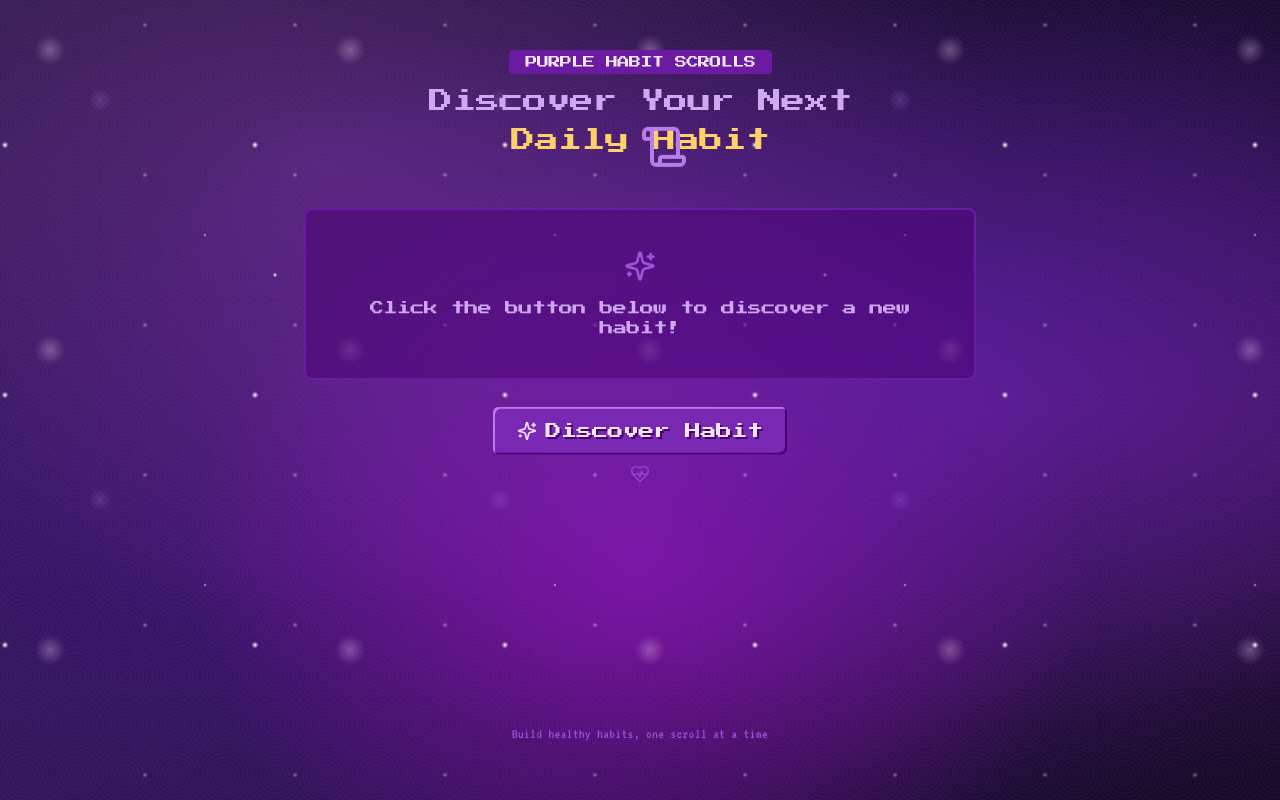
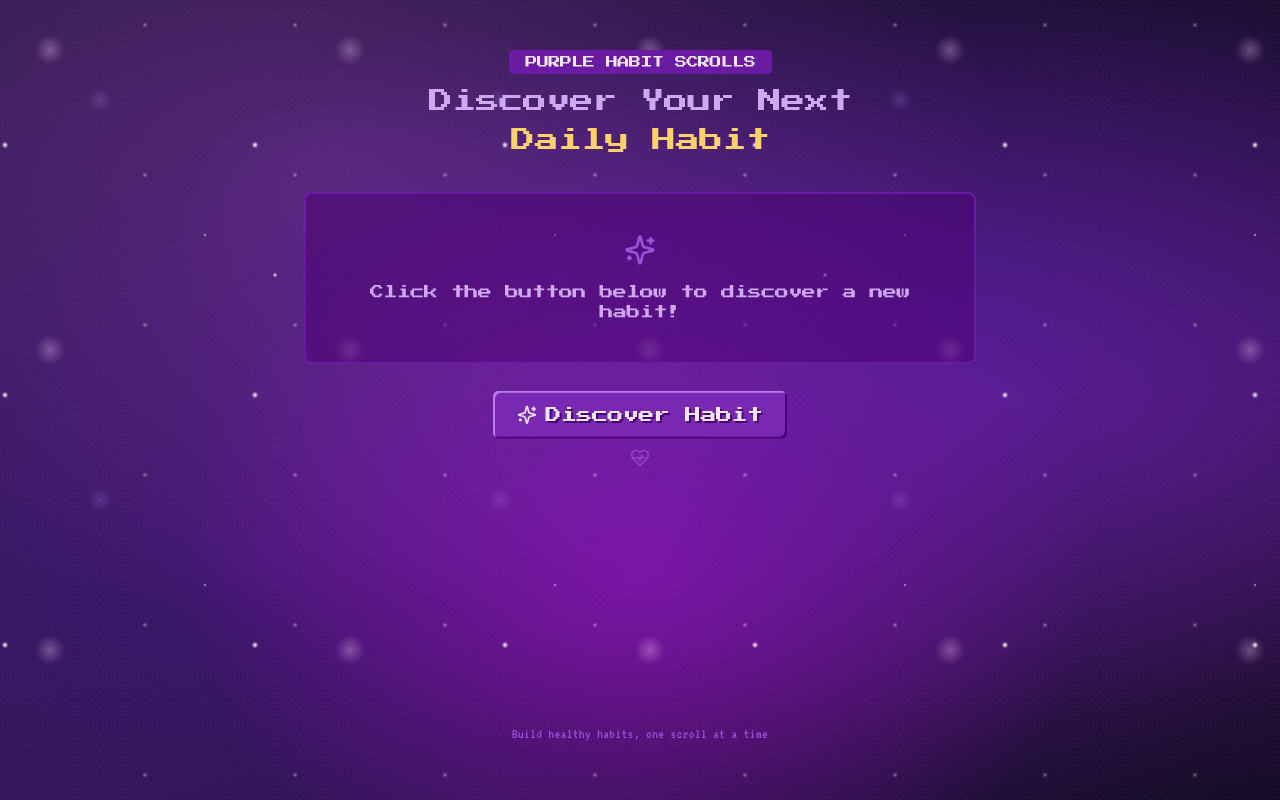
Before and after one commit to Ralek1/habitscroll-online, a React (Vite) app: page / in a window 1280 px wide. Built offline with nearby package versions, Linux system fonts and the light colour scheme.

Commit message:
Remove hovering scroll effect
Removes the hovering scroll animation from the "Daily Habit" text.

```diff
--- a/src/pages/Index.tsx
+++ b/src/pages/Index.tsx
@@ -1,10 +1,9 @@
-
 import React, { useState, useEffect } from 'react';
 import PixelButton from '../components/PixelButton';
 import HabitScroll from '../components/HabitScroll';
 import { habits } from '../data/habits';
 import type { Habit } from '../data/habits';
-import { Sparkles, Scroll, HeartPulse } from 'lucide-react';
+import { Sparkles, HeartPulse } from 'lucide-react';
 
 const Index: React.FC = () => {
   const [currentHabit, setCurrentHabit] = useState<Habit | null>(null);
@@ -12,42 +11,33 @@ const Index: React.FC = () => {
   const [usedHabitIds, setUsedHabitIds] = useState<number[]>([]);
 
   const getRandomHabit = () => {
-    // Reset if we've used all habits
     if (usedHabitIds.length >= habits.length) {
       setUsedHabitIds([]);
     }
 
-    // Filter out habits we've already shown
     const availableHabits = habits.filter(habit => !usedHabitIds.includes(habit.id));
 
-    // If no habits left, just return the first habit (fallback)
     if (availableHabits.length === 0) return habits[0];
 
-    // Get a random habit from available ones
     const randomIndex = Math.floor(Math.random() * availableHabits.length);
     return availableHabits[randomIndex];
   };
 
   const handleButtonClick = () => {
-    // Hide scroll first with animation
     setIsScrollVisible(false);
 
-    // After hide animation completes, change the habit and show the scroll again
     setTimeout(() => {
       const newHabit = getRandomHabit();
       setCurrentHabit(newHabit);
 
-      // Add to used habits
       setUsedHabitIds(prev => [...prev, newHabit.id]);
 
-      // Show scroll with new habit
       setIsScrollVisible(true);
     }, 500);
   };
 
   return (
     <div className="min-h-screen flex flex-col items-center justify-center py-12 px-4">
-      {/* Header */}
       <div className="text-center mb-8 animate-appear">
         <div className="inline-block bg-retro-purple-700 px-4 py-1 rounded mb-2">
           <h1 className="font-pixel text-retro-light text-xs">PURPLE HABIT SCROLLS</h1>
@@ -58,16 +48,7 @@ const Index: React.FC = () => {
         </h2>
       </div>
 
-      {/* Main Content Area */}
       <div className="w-full max-w-2xl flex flex-col items-center">
-        {/* Scroll Icon */}
-        <div className="relative mb-4">
-          <div className="absolute -top-16 left-1/2 transform -translate-x-1/2 animate-float">
-            <Scroll className="w-12 h-12 text-retro-purple-300" />
-          </div>
-        </div>
-
-        {/* Habit Scroll */}
         <div className="w-full">
           {currentHabit ? (
             <HabitScroll
@@ -84,7 +65,6 @@ const Index: React.FC = () => {
           )}
         </div>
 
-        {/* Button */}
         <div className="mt-8 mb-4 relative">
           <PixelButton onClick={handleButtonClick}>
             {currentHabit ? "New Habit" : "Discover Habit"}
@@ -96,7 +76,6 @@ const Index: React.FC = () => {
         </div>
       </div>
 
-      {/* Footer */}
       <div className="mt-auto pt-8 pb-2 text-center">
         <p className="font-pixel-text text-retro-purple-400 text-sm">
           Build healthy habits, one scroll at a time
```
